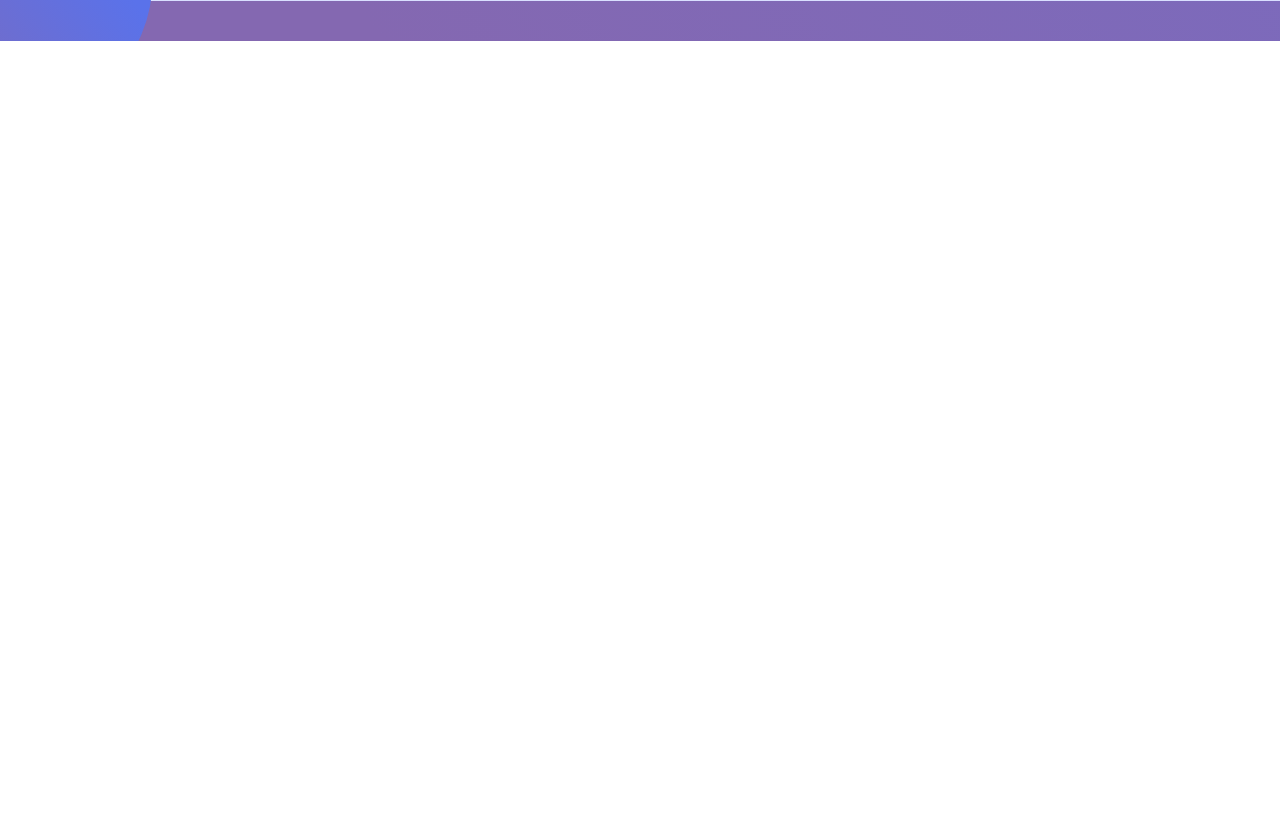
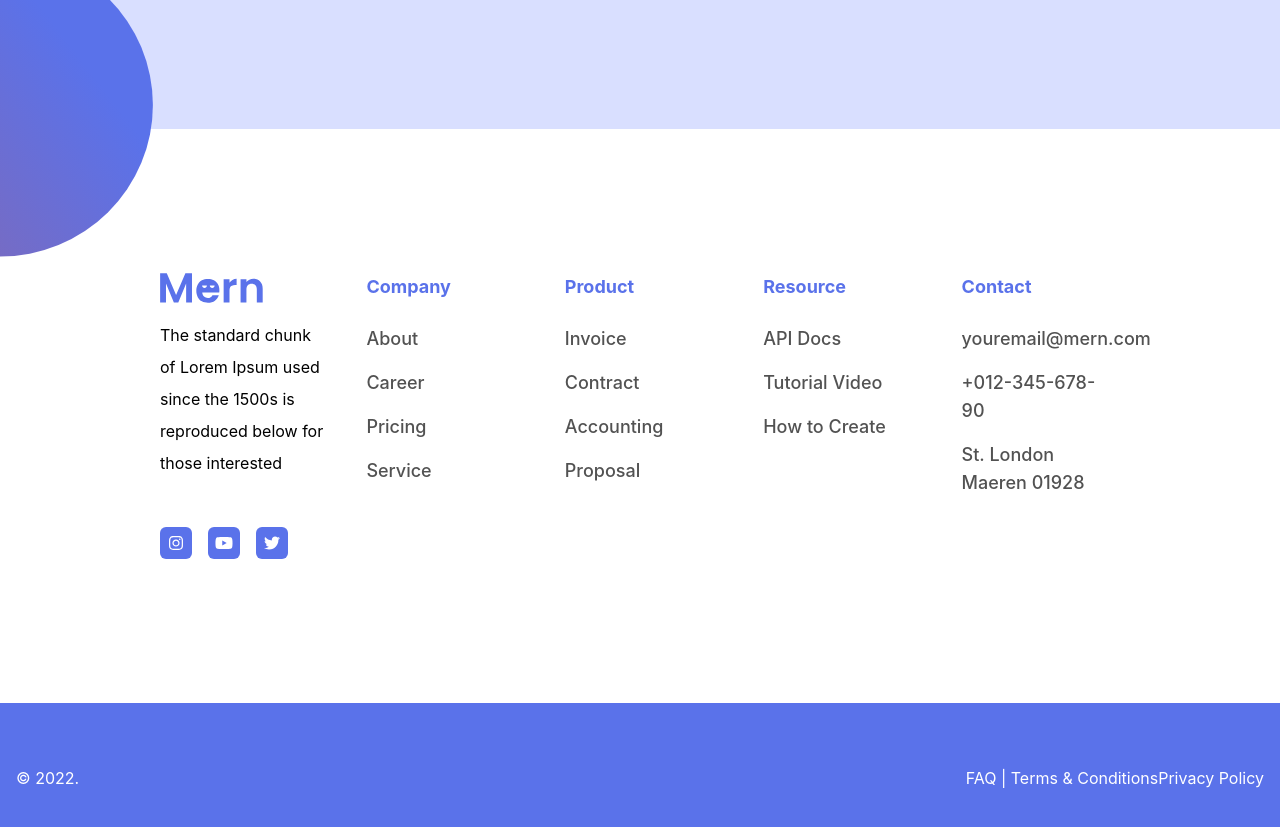
Before and after one commit to zakaria-rezk/SaaS-Delivery-Management-Software, a Vue app: page / in a window 1280 px wide. Shown: the part 8660-9487 px from the top of the page. Before the commit the page ends 8701 px from the top, so only its background shows below. Built offline with nearby package versions, Linux system fonts and the light colour scheme.

Commit message:
checkpoint::footer

```diff
--- a/src/components/UI/Forms/BaseInputComponent.vue
+++ b/src/components/UI/Forms/BaseInputComponent.vue
@@ -6,7 +6,7 @@
     :type="type"
     v-model="model"
     :placeholder="placeholder"
-    class="block w-full rounded-xl px-2 border-0 py-1.5 shadow-sm ring-1 ring-inset focus:ring-2 focus:ring-inset sm:text-sm py-4"
+    class="block md:w-2/5 w-full rounded-xl px-2 border-0 py-1.5 shadow-sm ring-1 ring-inset focus:ring-2 focus:ring-inset sm:text-sm py-4"
   />
 </template>
 <script lang="ts" setup>
--- a/src/components/common/FooterComponent.vue
+++ b/src/components/common/FooterComponent.vue
@@ -1,3 +1,15 @@
 <template>
-
+  <footer
+    class="bg-blue dark:bg-gradient-custom-dark text-white py-4 w-full h-[150px] flex flex-col md:flex-row justify-center  md:justify-between items-center"
+  >
+    <div class=" container mx-auto flex justify-between items-center px-4">
+      <p>&copy; 2022.</p>
+      <p>
+        <a href="/privacy-policy" class="text-white">FAQ</a>
+        |
+        <a href="/terms-of-service" class="text-white">Terms & Conditions</a>
+        <a href="/terms-of-service" class="text-white">Privacy Policy</a>
+      </p>
+    </div>
+  </footer>
 </template>
--- a/src/components/sections/FeaturesSectionComponent.vue
+++ b/src/components/sections/FeaturesSectionComponent.vue
@@ -1,6 +1,6 @@
 <template>
   <section
-    class="py-36 bg-white text-center text-center dark:bg-gradient-custom-dark dark:text-white pb-62"
+    class="py-36 bg-white text-center text-center  dark:bg-gradient-custom-dark dark:text-white pb-62"
   >
     <h1 class="font-bold lg:text-6xl text-3xl px-4">Features for you</h1>
     <p class="text-neutral-500 py-5 px-4 dark:text-white">
--- /dev/null
+++ b/src/components/sections/FooterLinksSection.vue
@@ -0,0 +1,86 @@
+<template>
+  <section
+    class="bg-white  dark:bg-black py-36 xl:px-40 lg:px-20 md:px-12 px-4 grid grid-cols-3 md:grid-cols-5 gap-8"
+  >
+    <div class="mx flex flex-col gap-8">
+      <div>
+        <LogoComponent variant="secondary " />
+        <p class="leading-8 my-4 dark:text-white">
+          The standard chunk of Lorem Ipsum used since the 1500s is reproduced
+          below for those interested
+        </p>
+      </div>
+      <div class="icons flex gap-4 text-white">
+        <span
+          class="bg-blue w-5 h-5 rounded-md p-4 flex items-center justify-center"
+          ><font-awesome-icon :icon="['fab', 'instagram']"
+        /></span>
+        <span
+          class="bg-blue w-5 h-5 rounded-md p-4 flex items-center justify-center"
+        >
+          <font-awesome-icon :icon="['fab', 'youtube']"
+        /></span>
+        <span
+          class="bg-blue w-5 h-5 rounded-md p-4 flex items-center justify-center"
+        >
+          <font-awesome-icon :icon="['fab', 'twitter']"
+        /></span>
+      </div>
+    </div>
+    <div v-for="(item, index) in navItems" :key="index">
+      <h2 class="text-blue font-bold text-lg mb-4 px-2">
+        {{ titles[index] }}
+      </h2>
+      <List
+        direction="vertical"
+        :items="item"
+        :ulProps="{
+          class: 'text-neutral-600 dark:text-white',
+          as: 'unordered',
+          styleType: 'none',
+        }"
+        :liProps="{
+          variant: 'default',
+          padding: 'sm',
+        }"
+      />
+    </div>
+  </section>
+</template>
+<script lang="ts" setup>
+import LogoComponent from "../common/LogoComponent.vue";
+import { useI18n } from "vue-i18n";
+import List from "../UI/Lists/List.vue";
+const { t } = useI18n();
+type NavItem = {
+  label: string;
+  href: string;
+  icon?: any;
+};
+const titles = [t("Company"), t("Product"), t("Resource"), t("Contact")];
+const navItems: any[] = [
+  [
+    { label: t("About"), href: "/" },
+    { label: t("Career"), href: "#products" },
+    { label: t("Pricing"), href: "/solutions" },
+    { label: t("Service"), href: "/Pricing" },
+  ],
+  [
+    { label: t("Invoice"), href: "/about" },
+    { label: t("Contract"), href: "/contact" },
+    { label: t("Accounting"), href: "/blog" },
+    { label: t("Proposal"), href: "/support" },
+  ],
+  [
+    { label: t("API Docs"), href: "/privacy-policy" },
+    { label: t("Tutorial Video"), href: "/terms-of-service" },
+    { label: t("How to Create"), href: "/faq" },
+  ],
+  [
+    { label: t("youremail@mern.com"), href: "/careers" },
+    { label: t("+012-345-678-90"), href: "/press" },
+    { label: t("St. London Maeren 01928"), href: "/investors" },
+
+  ],
+];
+</script>
--- a/src/components/sections/LoginSectionComponent.vue
+++ b/src/components/sections/LoginSectionComponent.vue
@@ -1,9 +1,9 @@
 <template>
   <section
-    class="lgoin bg-purple-light pt-36 xl:px-40 lg:px-20 md:px-12 px-4  relative"
+    class="login  dark:bg-gradient-custom-dark bg-purple-light pt-36 xl:px-40 lg:px-20 md:px-12 px-4 relative"
   >
     <div
-      class="bg-gradient-custom overflow-hidden md:pl-24  h-[461px] dark:bg-gradient-custom-dark relative z-10 rounded-[32px] shadow shadow-b-2xl py-4 flex"
+      class="bg-gradient-custom overflow-hidden md:pl-24 md:h-[461px] dark:bg-gradient-custom-dark relative z-10 rounded-[32px] shadow shadow-b-2xl py-4 flex"
     >
       <div class="px-12 w-full">
         <h1
@@ -14,16 +14,17 @@
         <p class="text-white text-xl py-5 p dark:text-white relative z-10">
           Free trail 14 days of change and without obligation
         </p>
-        <div class="flex gap-4 py-12">
+        <div class="flex md:flex-row flex-col gap-4 py-12">
           <BaseInputComponent
             placeholder="Enter your email"
-            value="ss"
             :model="email"
             type="text"
           />
-          <BaseButtonComponent variant="light" size="2x-large" label="Register for free"
-            ></BaseButtonComponent
-          >
+          <BaseButtonComponent
+            variant="light"
+            size="2x-large"
+            label="Register for free"
+          ></BaseButtonComponent>
         </div>
       </div>
       <div class="overflow-hidden w-fit hidden md:block w-3/4">
--- a/src/components/sections/QuestionsSectionComponent.vue
+++ b/src/components/sections/QuestionsSectionComponent.vue
@@ -1,6 +1,6 @@
 <template>
   <section
-    class="pt-36 bg-purple-light xl:px-40 lg:px-20 md:px-12 px-4 text-center relative"
+    class="pt-36  dark:bg-gradient-custom-dark bg-purple-light xl:px-40 lg:px-20 md:px-12 px-4 text-center relative"
   >
     <h1 class="font-bold lg:text-6xl text-3xl px-4">
       Do you have any question
@@ -15,7 +15,7 @@
         <div
           v-for="(faq, index) in fags"
           :key="index"
-          class="bg-white rounded-lg overflow-hidden transition-all duration-300"
+          class="bg-white  dark:bg-transparent dark:text-white rounded-lg overflow-hidden transition-all duration-300"
           :class="{ 'bg-opacity-90': faq.isOpen }"
         >
           <div class="question flex gap-4">
@@ -29,22 +29,22 @@
           </div>
           <transition name="faq">
             <div v-show="faq.isOpen" class="px-6 pb-6">
-              <p class="text-gray-600 leading-8">{{ faq.answer }}</p>
+              <p class="text-gray-600 dark:text-white leading-8">{{ faq.answer }}</p>
             </div>
           </transition>
         </div>
       </div>
     </BaseCardComponent>
-    <div class="flex justify-center items-center mt-20 mb-10">
+    <div
+      class="flex relative  z-50 justify-center items-center mt-4 md:mt-20 pb-12 md:pb-32"
+    >
       <BaseButtonComponent
         variant="primary"
         label="More FAQs"
         size="2x-large"
       />
     </div>
-    <SemiCircleComponent
-      class="absolute left-0 -bottom-32 transform  z-0"
-    />
+    <SemiCircleComponent class="absolute left-0 -bottom-36 md:-bottom-32 transform z-0" />
   </section>
 </template>
 <script lang="ts" setup>
--- a/src/views/HomePageView.vue
+++ b/src/views/HomePageView.vue
@@ -1,6 +1,6 @@
 <template>
   <HeroSectionComponent /><PartnersSectionComponent /><ServicesSectionComponent /><PricingSectionComponent />
-  <FeaturesSectionComponent /><SuccessStoriesSectionComponent /><LoginSectionComponent /><QuestionsSectionComponent />
+  <FeaturesSectionComponent /><SuccessStoriesSectionComponent /><LoginSectionComponent /><QuestionsSectionComponent /><FotterLinksSection />
 </template>
 <script lang="ts" setup>
 import HeroSectionComponent from "@/components/sections/HeroSectionComponent.vue";
@@ -11,4 +11,5 @@ import PricingSectionComponent from "@/components/sections/PricingSectionCompone
 import SuccessStoriesSectionComponent from "@/components/sections/SuccessStoriesSectionComponent.vue";
 import LoginSectionComponent from "@/components/sections/LoginSectionComponent.vue";
 import QuestionsSectionComponent from "@/components/sections/QuestionsSectionComponent.vue";
+import FotterLinksSection from "@/components/sections/FooterLinksSection.vue";
 </script>
```
